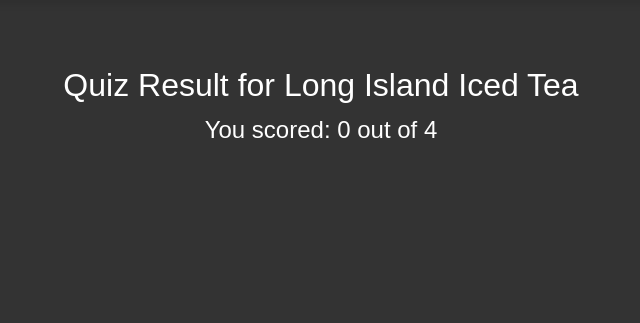
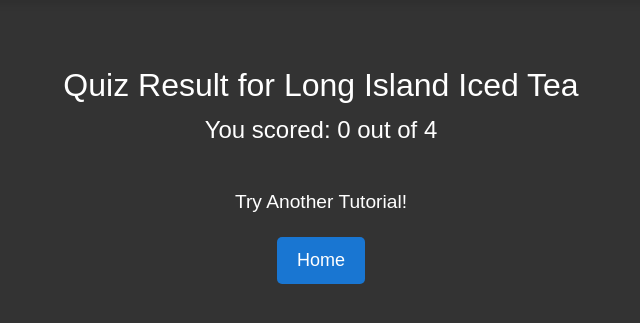
Before and after one commit to valeriexpena/cocktail-tutorial-app, a Flask app: page /cocktail/1/result in a window 1280 px wide. Shown: the part 102-425 px from the top of the page, without its empty margins (319-959 px from the left). Run offline with Flask 3, Linux system fonts and the light colour scheme.

Commit message:
add home button on finish page

```diff
--- a/templates/result.html
+++ b/templates/result.html
@@ -7,6 +7,13 @@
 <body>
     <h2>Quiz Result for {{ cocktail_name }}</h2>
     <p>You scored: {{ score }} out of {{ total }}</p>
+
+    <div style="margin-top: 30px; text-align: center;">
+        <p style="font-size: 1.2em; margin-bottom: 20px;">Try Another Tutorial!</p>
+        <a href="/">
+            <button class="button-next">Home</button>
+        </a>
+    </div>
 </body>
 
 {% endblock %}
```
